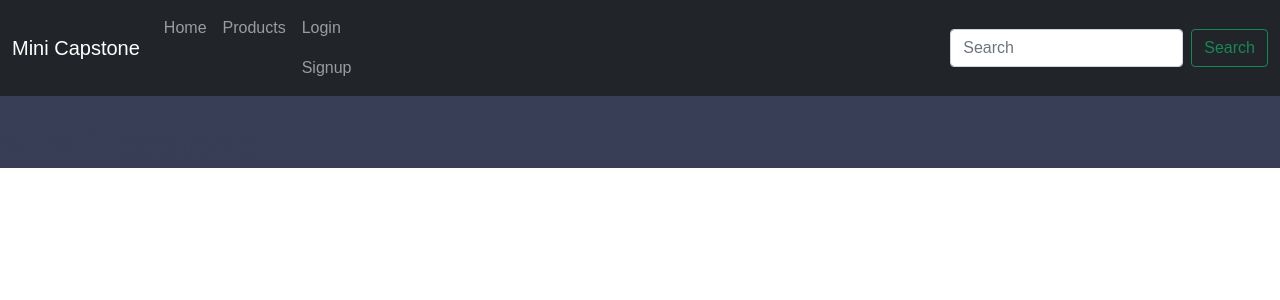
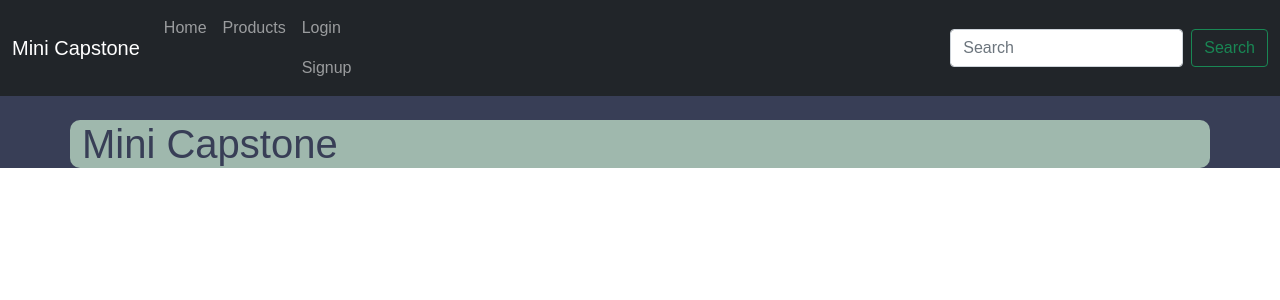
Before and after one commit to cellulosami/mini_capstone_frontend, a Vue app: page / in a window 1280 px wide. Shown: the top 300 px of the page. Built offline with nearby package versions, Linux system fonts and the light colour scheme.

Commit message:
move some styling from productsIndex to App.vue

```diff
--- a/src/App.vue
+++ b/src/App.vue
@@ -48,11 +48,18 @@
       </div>
     </nav>
     <br />
-    <router-view/>
+    <div class="container" id="main-body">
+      <router-view/>
+    </div>
   </div>
 </template>
 
 <style>
+#main-body {
+  background-color: #9fb8ad;
+  border-radius: 10px;
+}
+
 #app {
   font-family: "Century Gothic", CenturyGothic, AppleGothic, sans-serif;
   -webkit-font-smoothing: antialiased;
--- a/src/views/ProductsIndex.vue
+++ b/src/views/ProductsIndex.vue
@@ -1,6 +1,5 @@
 <template>
   <div class="home">
-    <div class="container" id="products-display">
       <br />
       <h1>{{ message }}</h1>
       <hr />
@@ -19,7 +18,6 @@
           <br />
         </div>
       </div>
-    </div>
   </div>
 </template>
 
@@ -51,10 +49,7 @@ h1 {
   border-radius: 0px;
 }
 
-#products-display {
-  background-color: #9fb8ad;
-  border-radius: 10px;
-}
+
 </style>
 
 <script>
```
